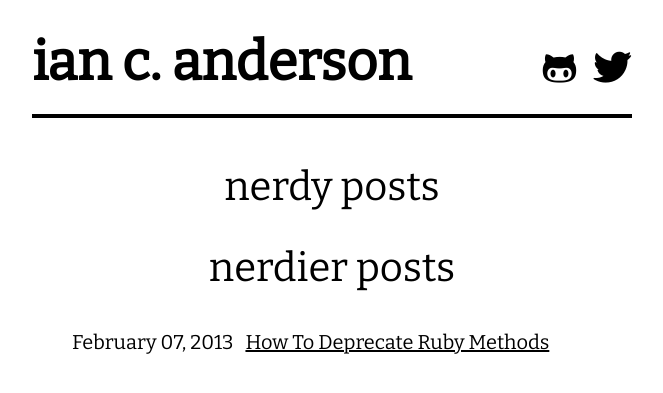
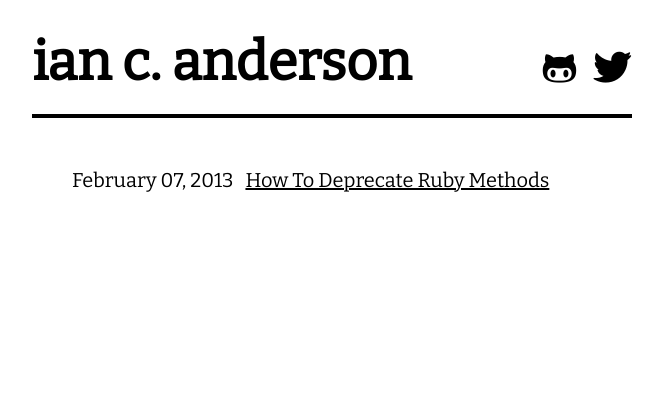
Before and after one commit to iancanderson/iancanderson.github.com, a Jekyll site: the page built from index.html, in a window 1280 px wide. Shown: the top 393 px of the page, without its empty margins (308-971 px from the left). Built offline with Jekyll 4.4.1, drawn with Linux system fonts in a browser that asks for light colours.

Commit message:
simplify homepage

```diff
--- a/index.html
+++ b/index.html
@@ -13,19 +13,19 @@ title: ian c. anderson
     </div>
   </h1>
 
-  <h2>nerdy posts</h2>
-  <ul id="blog_archive" class="archive">
-    {% for post in site.categories.blog %}
-    <li>
-      <time pubdate datetime="{{ page.date | date: "%Y-%m-%d" }}">
-        {{ post.date | date: "%B %d, %Y" }}
-      </time>
-      <a href="{{ post.url }}">{{ post.title }}</a>
-    </li>
-    {% endfor %}
-  </ul>
+  <!--<h2>nerdy posts</h2>-->
+  <!--<ul id="blog_archive" class="archive">-->
+    <!--{% for post in site.categories.blog %}-->
+    <!--<li>-->
+      <!--<time pubdate datetime="{{ page.date | date: "%Y-%m-%d" }}">-->
+        <!--{{ post.date | date: "%B %d, %Y" }}-->
+      <!--</time>-->
+      <!--<a href="{{ post.url }}">{{ post.title }}</a>-->
+    <!--</li>-->
+    <!--{% endfor %}-->
+  <!--</ul>-->
 
-  <h2>nerdier posts</h2>
+  <!--<h2>devblog</h2>-->
   <ul id="devblog_archive" class="archive">
     {% for post in site.categories.devblog %}
     <li>
```
